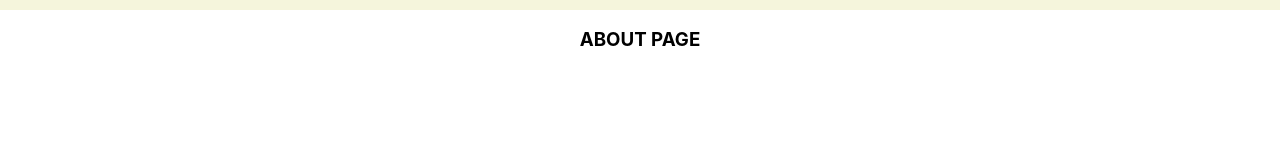
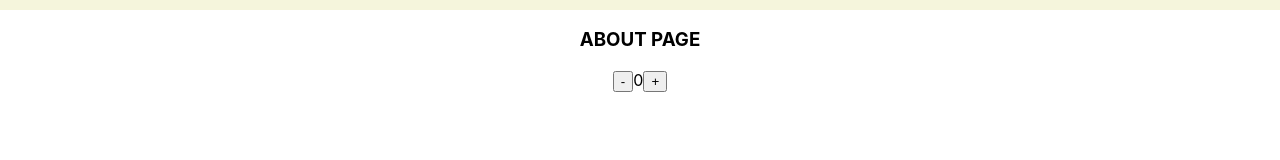
Before and after one commit to dae-hyun-kim/react-practice, a React (Create React App) app in the folder react-practice/: page /about in a window 1280 px wide. Shown: the part 120-280 px from the top of the page. Built offline with nearby package versions, Linux system fonts and the light colour scheme.

Commit message:
create count with buttons

```diff
--- a/react-practice/src/App.js
+++ b/react-practice/src/App.js
@@ -1,4 +1,4 @@
-import React, { useState } from 'react';
+import React from 'react';
 import './App.css';
 import NavBar from "./components/NavBar/NavBar";
 import Home from "./routes/Home"
--- a/react-practice/src/routes/About.js
+++ b/react-practice/src/routes/About.js
@@ -1,8 +1,19 @@
-import React from "react";
+import React, { useState } from "react";
 
 const About = () => {
+
+  const [count, setCount] = useState(0)
+
+  console.log(count)
   return (
+    <>
     <h3>ABOUT PAGE</h3>
+      <div>
+        <button> - </button>
+        {count}
+        <button> + </button>
+      </div>
+    </>
   )
 }
 
```
